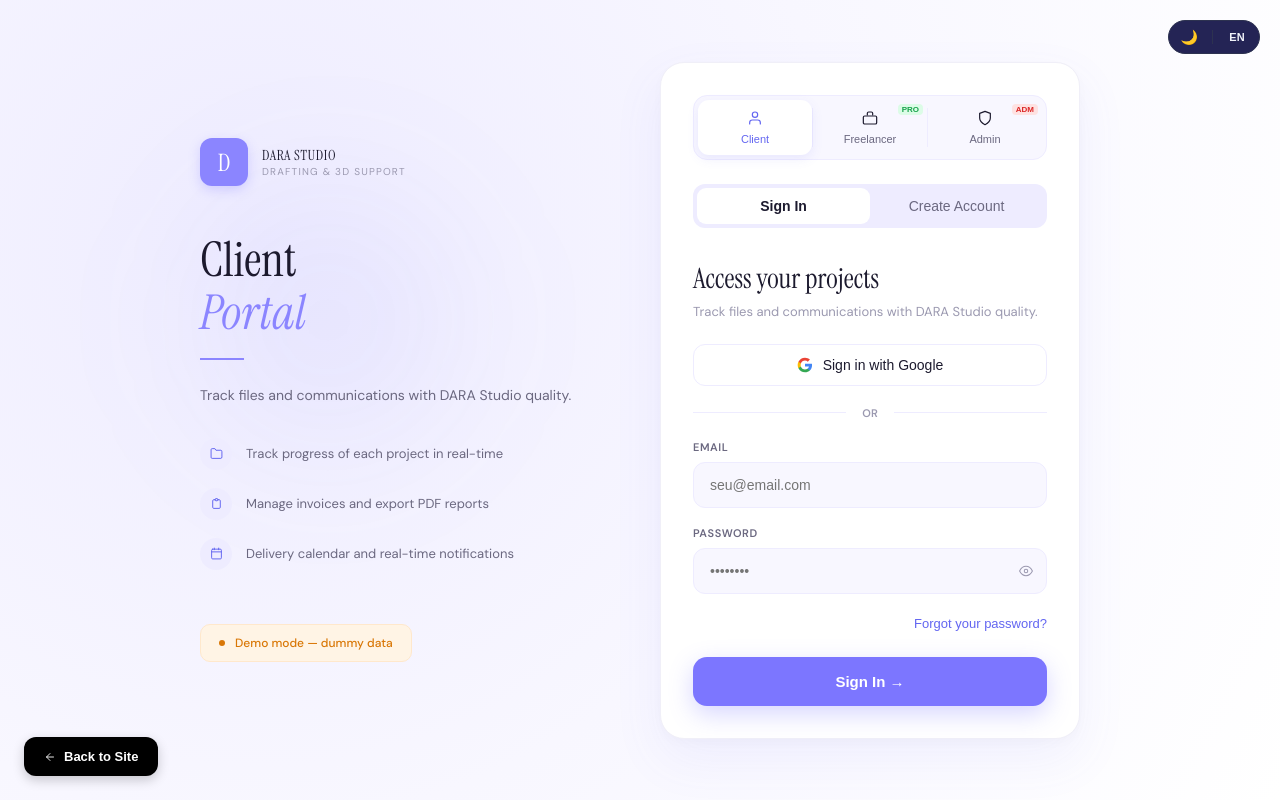
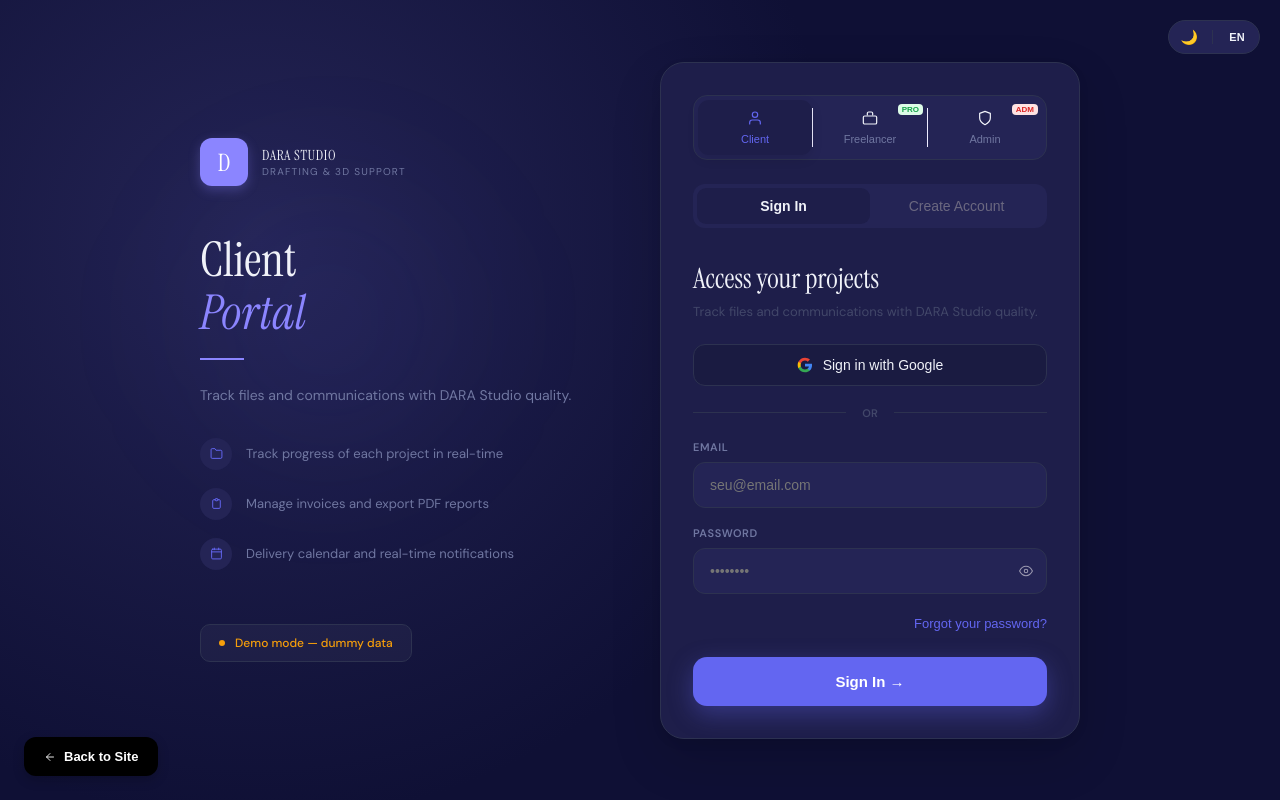
Before and after one commit to darastudiooficial-lab/dara-studio-portal, a React (Vite) app in the folder client/: page /login in a window 1280 px wide. Built offline with nearby package versions, Linux system fonts and the light colour scheme.

Commit message:
fix: ensure login screen follows dark and light mode themes by removing hardcoded colors

```diff
--- a/client/src/pages/ClientPortal.css
+++ b/client/src/pages/ClientPortal.css
@@ -2531,8 +2531,8 @@
   flex-wrap: wrap;
   position: relative;
   z-index: 1;
-  background: #f8f7ff;
-  background: radial-gradient(circle at 20% 30%, #eeecff 0%, #f8f7ff 50%, #ffffff 100%);
+  background: var(--bg);
+  background: radial-gradient(circle at 20% 30%, var(--bg3) 0%, var(--bg) 50%, var(--bg0) 100%);
 }
 
 #login-screen::before {
@@ -2577,14 +2577,14 @@
 .lw-name {
   font-family: 'Instrument Serif', serif;
   font-size: 14px;
-  color: #1c1a2e;
+  color: var(--tx);
   letter-spacing: 0.05em;
   font-weight: 500;
 }
 
 .lw-tag {
   font-size: 10px;
-  color: #9b99b0;
+  color: var(--mu);
   letter-spacing: 0.12em;
   text-transform: uppercase;
   margin-top: 1px;
@@ -2595,7 +2595,7 @@
   font-size: 48px;
   font-weight: 400;
   line-height: 1.1;
-  color: #1c1a2e;
+  color: var(--tx);
   margin-bottom: 18px;
 }
 
@@ -2614,7 +2614,7 @@
 
 .login-sub {
   font-size: 14px;
-  color: #6b6880;
+  color: var(--mu);
   line-height: 1.6;
   margin-bottom: 32px;
 }
@@ -2630,7 +2630,7 @@
   width: 32px;
   height: 32px;
   border-radius: 50%;
-  background: #eeecff;
+  background: var(--bg3);
   display: flex;
   align-items: center;
   justify-content: center;
@@ -2639,20 +2639,20 @@
 
 .feat-txt {
   font-size: 13px;
-  color: #6b6880;
+  color: var(--mu);
 }
 
 .demo-badge {
   margin-top: 36px;
   padding: 10px 18px;
   border-radius: 10px;
-  background: #fff4e5;
-  border: 1px solid #ffe8cc;
+  background: var(--cb);
+  border: 1px solid var(--br);
   display: inline-flex;
   align-items: center;
   gap: 10px;
   font-size: 12px;
-  color: #d97706;
+  color: var(--am);
   font-weight: 500;
 }
 
@@ -2660,25 +2660,25 @@
   width: 6px;
   height: 6px;
   border-radius: 50%;
-  background: #d97706;
+  background: var(--am);
 }
 
 .login-card {
   width: 420px;
-  background: #ffffff;
+  background: var(--bg2);
   border-radius: 24px;
   padding: 32px;
-  box-shadow: 0 20px 50px rgba(99, 102, 241, 0.08), 0 4px 12px rgba(0, 0, 0, 0.02);
-  border: 1px solid #f0eff8;
+  box-shadow: 0 20px 50px rgba(0, 0, 0, 0.15), 0 4px 12px rgba(0, 0, 0, 0.05);
+  border: 1px solid var(--br);
 }
 
 .role-row {
   display: flex;
-  background: #f8f7ff;
+  background: var(--bg3);
   border-radius: 14px;
   padding: 4px;
   margin-bottom: 24px;
-  border: 1px solid #eeecff;
+  border: 1px solid var(--br);
 }
 
 .role-btn {
@@ -2697,13 +2697,13 @@
 }
 
 .role-btn.act {
-  background: #ffffff;
-  box-shadow: 0 4px 12px rgba(99, 102, 241, 0.1);
-  color: #6366f1;
+  background: var(--bg2);
+  box-shadow: 0 4px 12px rgba(0, 0, 0, 0.1);
+  color: var(--a);
 }
 
 .role-ico {
-  color: #1c1a2e;
+  color: var(--tx);
 }
 
 .role-btn.act .role-ico {
@@ -2713,7 +2713,7 @@
 .role-lbl {
   font-size: 11px;
   font-weight: 500;
-  color: #6b6880;
+  color: var(--mu);
 }
 
 .role-btn.act .role-lbl {
@@ -2741,7 +2741,7 @@
 
 .ltab-row {
   display: flex;
-  background: #eeecff;
+  background: var(--bg3);
   border-radius: 12px;
   padding: 4px;
   margin-bottom: 32px;
@@ -2761,21 +2761,21 @@
 }
 
 .ltab-btn.act {
-  background: #ffffff;
-  color: #1c1a2e;
+  background: var(--bg2);
+  color: var(--tx);
   font-weight: 600;
 }
 
 .login-title {
   font-family: 'Instrument Serif', serif;
   font-size: 28px;
-  color: #1c1a2e;
+  color: var(--tx);
   margin-bottom: 6px;
 }
 
 .login-sub2 {
   font-size: 13px;
-  color: #9b99b0;
+  color: var(--dm);
   margin-bottom: 24px;
 }
 
@@ -2785,13 +2785,13 @@
   align-items: center;
   justify-content: center;
   gap: 10px;
-  border: 1px solid #eeecff;
+  border: 1px solid var(--br);
   border-radius: 12px;
   padding: 12px;
-  background: #fff;
+  background: var(--bg1);
   font-size: 14px;
   font-weight: 500;
-  color: #1c1a2e;
+  color: var(--tx);
   cursor: pointer;
   margin-bottom: 20px;
   transition: all 0.2s;
@@ -2812,12 +2812,12 @@
 .or-line {
   flex: 1;
   height: 1px;
-  background: #eeecff;
+  background: var(--br);
 }
 
 .or-txt {
   font-size: 11px;
-  color: #9b99b0;
+  color: var(--dm);
   font-weight: 600;
 }
 
@@ -2829,27 +2829,27 @@
   display: block;
   font-size: 11px;
   font-weight: 600;
-  color: #6b6880;
+  color: var(--mu);
   letter-spacing: 0.05em;
   margin-bottom: 8px;
 }
 
 .lfield input {
   width: 100%;
-  border: 1px solid #eeecff;
+  border: 1px solid var(--br);
   border-radius: 12px;
   padding: 14px 16px;
   font-size: 14px;
-  color: #1c1a2e;
-  background: #f8f7ff;
+  color: var(--tx);
+  background: var(--bg3);
   outline: none;
   transition: all 0.2s;
 }
 
 .lfield input:focus {
-  border-color: #6366f1;
-  background: #fff;
-  box-shadow: 0 0 0 4px rgba(99, 102, 241, 0.08);
+  border-color: var(--a);
+  background: var(--bg2);
+  box-shadow: 0 0 0 4px var(--a-dim);
 }
 
 .lfield-wrap {
@@ -2884,7 +2884,7 @@
 
 .submit-btn {
   width: 100%;
-  background: #7c76ff;
+  background: var(--a);
   border: none;
   border-radius: 14px;
   padding: 16px;
@@ -2893,7 +2893,7 @@
   color: #fff;
   cursor: pointer;
   transition: all 0.2s;
-  box-shadow: 0 8px 24px rgba(124, 118, 255, 0.3);
+  box-shadow: 0 8px 24px var(--a-glow);
 }
 
 .submit-btn:hover {
```
